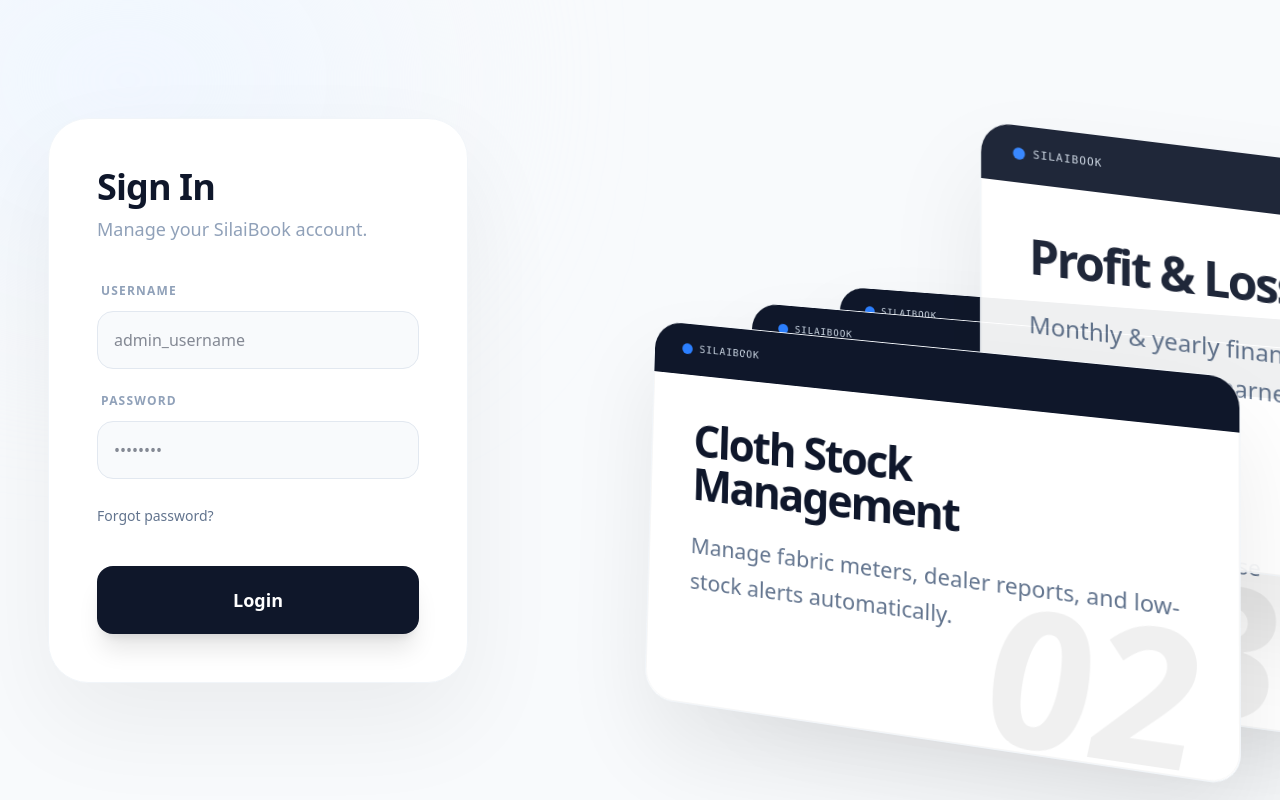
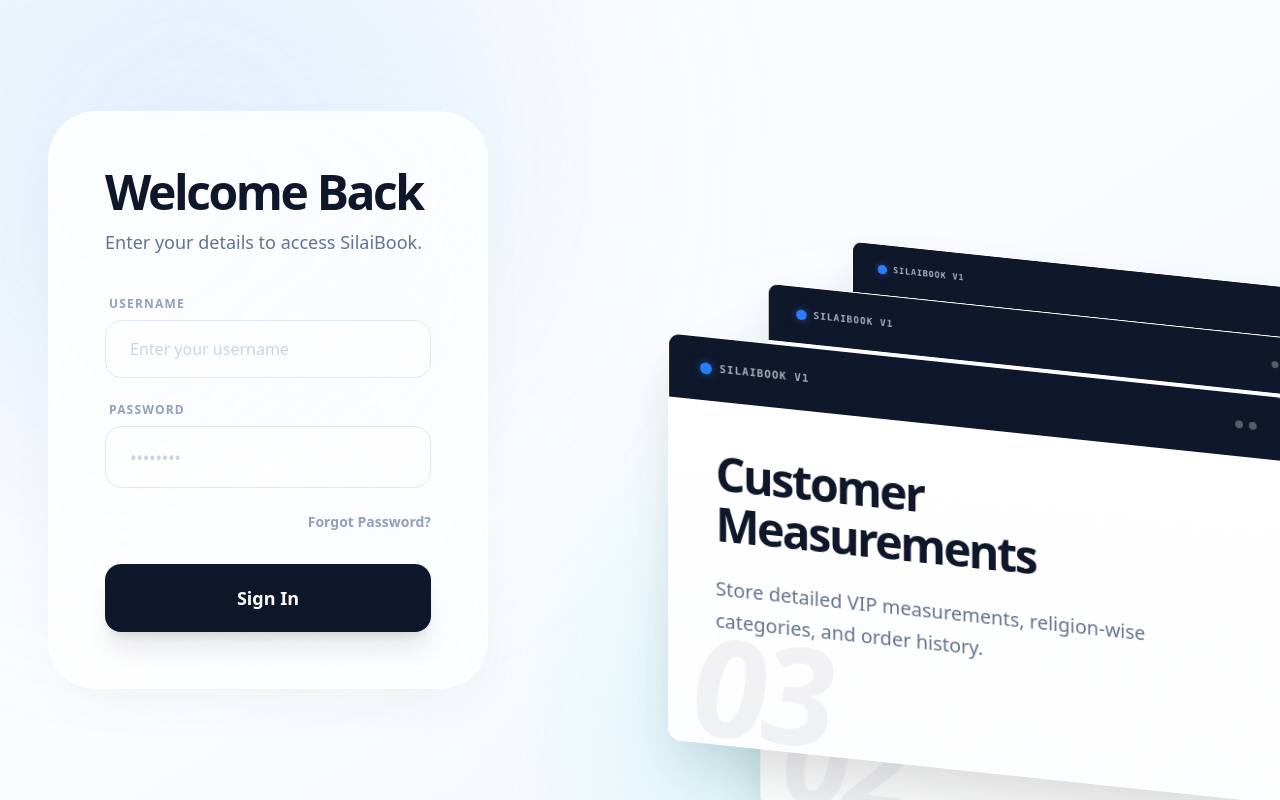
Before and after one commit to ShantanuV2709/SilaiBook, a React (Vite) app in the folder frontend/: page / in a window 1280 px wide. Built offline with nearby package versions, Linux system fonts and the light colour scheme.

Commit message:
Changes in login page UI

```diff
--- a/frontend/src/components/ui/CardSwap.css
+++ b/frontend/src/components/ui/CardSwap.css
@@ -1,51 +1,35 @@
 .card-swap-container {
-  /* Pinning the whole component to bottom-right */
-  position: fixed;
+  position: absolute;
   bottom: 0;
   right: 0;
+  /* transform: translate(25%, 15%); removed to prevents overflow */
+  transform-origin: bottom right;
 
-  /* Large container to allow for card shadows and rotation */
-  width: 700px;
-  height: 500px;
-
-  perspective: 1500px;
+  perspective: 900px;
   overflow: visible;
-  padding: 40px;
-  pointer-events: none; /* Allows clicking login form through empty space */
-
-  display: flex;
-  align-items: flex-end;
-  justify-content: flex-end;
 }
 
 .card {
   position: absolute;
-  /* Anchor specific cards to bottom right of container */
-  bottom: 60px;
-  right: 60px;
-
-  /* Larger Dimensions to match your request */
-  width: 560px;
-  height: 360px;
-
-  border-radius: 32px; /* Smoother, larger corners */
-  background: #ffffff;
-  color: #1a1a1a;
-
-  /* Premium soft shadow */
-  box-shadow: 0 50px 100px rgba(0, 0, 0, 0.08);
+  top: 50%;
+  left: 50%;
+  border-radius: 12px;
+  border: 1px solid #fff;
 
   transform-style: preserve-3d;
-  transition: all 0.7s cubic-bezier(0.2, 1, 0.3, 1);
-  pointer-events: auto; /* Makes cards interactive again */
+  will-change: transform;
+  backface-visibility: hidden;
+  -webkit-backface-visibility: hidden;
 }
 
-/* Subtle border to define the "window" shape */
-.card::after {
-  content: "";
-  position: absolute;
-  inset: 0;
-  border-radius: 32px;
-  border: 1px solid rgba(0,0,0,0.03);
-  pointer-events: none;
+@media (max-width: 768px) {
+  .card-swap-container {
+    transform: scale(0.75) translate(25%, 25%);
+  }
 }
+
+@media (max-width: 480px) {
+  .card-swap-container {
+    transform: scale(0.55) translate(25%, 25%);
+  }
+}
--- a/frontend/src/components/ui/CardSwap.jsx
+++ b/frontend/src/components/ui/CardSwap.jsx
@@ -1,83 +1,78 @@
-import React, {
-  Children,
-  cloneElement,
-  forwardRef,
-  isValidElement,
-  useEffect,
-  useMemo,
-  useRef
-} from "react";
-import gsap from "gsap";
-import "./CardSwap.css";
+import React, { Children, cloneElement, forwardRef, isValidElement, useEffect, useMemo, useRef } from 'react';
+import gsap from 'gsap';
+import './CardSwap.css';
 
-export const Card = forwardRef(({ className = "", ...rest }, ref) => (
-  <div
-    ref={ref}
-    {...rest}
-    className={`card ${className}`.trim()}
-  />
+export const Card = forwardRef(({ customClass, ...rest }, ref) => (
+  <div ref={ref} {...rest} className={`card ${customClass ?? ''} ${rest.className ?? ''}`.trim()} />
 ));
+Card.displayName = 'Card';
 
-Card.displayName = "Card";
-const BASE_Y_OFFSET = 60; // tune: 20–80
-// Shift cards LEFT (-x) and UP (-y) to build the stack from the corner
 const makeSlot = (i, distX, distY, total) => ({
   x: i * distX,
-  y: BASE_Y_OFFSET - i * distY,
-  z: -i * 80,
-
-  rotateY: -14,
-  rotateX: 6 + i * 1.2,
-  rotateZ: -0.6 * i,
-
+  y: -i * distY,
+  z: -i * distX * 1.5,
   zIndex: total - i
 });
-
-
 const placeNow = (el, slot, skew) =>
   gsap.set(el, {
     x: slot.x,
     y: slot.y,
     z: slot.z,
-    // REMOVED -50% centering to keep cards anchored to the bottom-right
-    xPercent: 0,
-    yPercent: 0,
+    xPercent: -50,
+    yPercent: -50,
     skewY: skew,
-    transformOrigin: "bottom right",
+    transformOrigin: 'center center',
     zIndex: slot.zIndex,
     force3D: true
   });
 
 const CardSwap = ({
-  width = 680,
-  height = 440,
-  cardDistance = 80,
-  verticalDistance = 40,
+  width = 500,
+  height = 400,
+  cardDistance = 60,
+  verticalDistance = 70,
   delay = 5000,
-  skewAmount = 2,
+  pauseOnHover = false,
+  onCardClick,
+  skewAmount = 6,
+  easing = 'elastic',
   children
 }) => {
-  const config = {
-    ease: "expo.out", // Smoother "weighty" feel for large cards
-    durDrop: 1.2,
-    durMove: 1.2,
-    durReturn: 1.2,
-    promoteOverlap: 0.8
-  };
+  const config =
+    easing === 'elastic'
+      ? {
+        ease: 'elastic.out(0.6,0.9)',
+        durDrop: 2,
+        durMove: 2,
+        durReturn: 2,
+        promoteOverlap: 0.9,
+        returnDelay: 0.05
+      }
+      : {
+        ease: 'power1.inOut',
+        durDrop: 0.8,
+        durMove: 0.8,
+        durReturn: 0.8,
+        promoteOverlap: 0.45,
+        returnDelay: 0.2
+      };
 
   const childArr = useMemo(() => Children.toArray(children), [children]);
-  const refs = useMemo(() => childArr.map(() => React.createRef()), [childArr.length]);
-  const order = useRef(childArr.map((_, i) => i));
+  const refs = useMemo(
+    () => childArr.map(() => React.createRef()),
+    // eslint-disable-next-line react-hooks/exhaustive-deps
+    [childArr.length]
+  );
+
+  const order = useRef(Array.from({ length: childArr.length }, (_, i) => i));
+
   const tlRef = useRef(null);
   const intervalRef = useRef();
+  const container = useRef(null);
 
   useEffect(() => {
     const total = refs.length;
-
-    // Initial Placement
-    refs.forEach((r, i) =>
-      placeNow(r.current, makeSlot(i, cardDistance, verticalDistance, total), skewAmount)
-    );
+    refs.forEach((r, i) => placeNow(r.current, makeSlot(i, cardDistance, verticalDistance, total), skewAmount));
 
     const swap = () => {
       if (order.current.length < 2) return;
@@ -87,33 +82,49 @@
       const tl = gsap.timeline();
       tlRef.current = tl;
 
-      // 1. Drop the front card down off the screen
       tl.to(elFront, {
-        y: "+=600",
-        opacity: 0,
+        y: '+=500',
         duration: config.durDrop,
-        ease: "power2.in"
+        ease: config.ease
       });
 
-      // 2. Promote the next cards in the stack
-      tl.addLabel("promote", `-=${config.durDrop * config.promoteOverlap}`);
+      tl.addLabel('promote', `-=${config.durDrop * config.promoteOverlap}`);
       rest.forEach((idx, i) => {
+        const el = refs[idx].current;
         const slot = makeSlot(i, cardDistance, verticalDistance, refs.length);
-        tl.set(refs[idx].current, { zIndex: slot.zIndex }, "promote");
+        tl.set(el, { zIndex: slot.zIndex }, 'promote');
         tl.to(
-          refs[idx].current,
-          { ...slot, duration: config.durMove, ease: config.ease },
-          "promote"
+          el,
+          {
+            x: slot.x,
+            y: slot.y,
+            z: slot.z,
+            duration: config.durMove,
+            ease: config.ease
+          },
+          `promote+=${i * 0.15}`
         );
       });
 
-      // 3. Bring the old front card back to the very end of the stack
       const backSlot = makeSlot(refs.length - 1, cardDistance, verticalDistance, refs.length);
-      tl.set(elFront, { zIndex: backSlot.zIndex, opacity: 1 }, "return");
-      tl.fromTo(elFront,
-        { x: backSlot.x + 100, y: backSlot.y - 100 }, // Slide in from the side
-        { ...backSlot, duration: config.durReturn, ease: config.ease },
-        "return"
+      tl.addLabel('return', `promote+=${config.durMove * config.returnDelay}`);
+      tl.call(
+        () => {
+          gsap.set(elFront, { zIndex: backSlot.zIndex });
+        },
+        undefined,
+        'return'
+      );
+      tl.to(
+        elFront,
+        {
+          x: backSlot.x,
+          y: backSlot.y,
+          z: backSlot.z,
+          duration: config.durReturn,
+          ease: config.ease
+        },
+        'return'
       );
 
       tl.call(() => {
@@ -121,20 +132,48 @@
       });
     };
 
-    intervalRef.current = setInterval(swap, delay);
+    swap();
+    intervalRef.current = window.setInterval(swap, delay);
+
+    if (pauseOnHover) {
+      const node = container.current;
+      const pause = () => {
+        tlRef.current?.pause();
+        clearInterval(intervalRef.current);
+      };
+      const resume = () => {
+        tlRef.current?.play();
+        intervalRef.current = window.setInterval(swap, delay);
+      };
+      node.addEventListener('mouseenter', pause);
+      node.addEventListener('mouseleave', resume);
+      return () => {
+        node.removeEventListener('mouseenter', pause);
+        node.removeEventListener('mouseleave', resume);
+        clearInterval(intervalRef.current);
+      };
+    }
     return () => clearInterval(intervalRef.current);
-  }, [cardDistance, verticalDistance, delay, skewAmount]);
+    // eslint-disable-next-line react-hooks/exhaustive-deps
+  }, [cardDistance, verticalDistance, delay, pauseOnHover, skewAmount, easing]);
+
+  const rendered = childArr.map((child, i) =>
+    isValidElement(child)
+      ? cloneElement(child, {
+        key: i,
+        ref: refs[i],
+        style: { width, height, ...(child.props.style ?? {}) },
+        onClick: e => {
+          child.props.onClick?.(e);
+          onCardClick?.(i);
+        }
+      })
+      : child
+  );
 
   return (
-    <div className="card-swap-container">
-      {childArr.map((child, i) =>
-        isValidElement(child)
-          ? cloneElement(child, {
-              ref: refs[i],
-              style: { width, height, ...(child.props.style ?? {}) }
-            })
-          : child
-      )}
+    <div ref={container} className="card-swap-container" style={{ width, height }}>
+      {rendered}
     </div>
   );
 };
--- a/frontend/src/pages/Login.jsx
+++ b/frontend/src/pages/Login.jsx
@@ -18,7 +18,8 @@
   const [showForgot, setShowForgot] = useState(false);
 
 
-  const handleLogin = async () => {
+  const handleLogin = async (e) => {
+    e?.preventDefault();
     try {
       const res = await api.post("/auth/login", { username, password });
       localStorage.setItem("token", res.data.access_token);
@@ -29,86 +30,125 @@
   };
 
   return (
-    <div className="min-h-screen bg-[#f8fafc] font-sans flex items-center overflow-hidden relative">
-      {/* Background decoration to match SilaiBook aesthetic */}
-      <div className="absolute top-[-10%] left-[-10%] w-[40%] h-[40%] bg-blue-50 rounded-full blur-[120px] pointer-events-none" />
+    <div className="min-h-screen bg-gradient-to-br from-slate-50 via-blue-50/30 to-slate-100 font-sans flex items-center overflow-hidden relative selection:bg-blue-500/30">
 
-      <div className="w-full max-w-7xl mx-auto grid grid-cols-1 md:grid-cols-2 gap-32 px-12 items-center relative">
+      {/* Abstract Background Shapes */}
+      <div className="absolute top-[-20%] left-[-10%] w-[50vw] h-[50vw] bg-blue-200/40 rounded-full blur-[120px] pointer-events-none mix-blend-multiply animate-pulse" />
+      <div className="absolute bottom-[-20%] right-[10%] w-[40vw] h-[40vw] bg-cyan-200/40 rounded-full blur-[100px] pointer-events-none mix-blend-multiply" />
+
+      <div className="w-full max-w-7xl mx-auto grid grid-cols-1 md:grid-cols-2 gap-12 px-8 lg:px-12 items-center relative z-10">
 
         {/* LEFT — LOGIN FORM */}
-        <div className="flex justify-start z-20">
-          <div className="w-full max-w-[420px] bg-white rounded-[40px] p-12 shadow-[0_40px_100px_rgba(0,0,0,0.06)] border border-slate-100">
-            <h1 className="text-4xl font-black text-slate-900 mb-2 tracking-tight">Sign In</h1>
-            <p className="text-slate-400 mb-10 text-lg">Manage your SilaiBook account.</p>
+        <div className="flex justify-start w-full">
+          <div className="w-full max-w-[440px] backdrop-blur-2xl bg-white/70 rounded-[3rem] p-10 md:p-14 shadow-[0_20px_60px_-15px_rgba(0,0,0,0.05)] border border-white/60 relative overflow-hidden group">
 
-            {error && <p className="text-red-500 mb-4 font-semibold text-sm">{error}</p>}
+            {/* Subtle gloss effect */}
+            <div className="absolute inset-0 bg-gradient-to-br from-white/80 to-transparent pointer-events-none" />
 
-            <div className="space-y-6">
-              <div>
-                <label className="block text-xs font-bold text-slate-400 uppercase tracking-widest mb-3 ml-1">Username</label>
+            <div className="relative z-10">
+              <div className="mb-10">
+                <h1 className="text-4xl md:text-5xl font-black text-slate-900 mb-3 tracking-tighter">
+                  Welcome Back
+                </h1>
+                <p className="text-slate-500 text-lg font-medium">
+                  Enter your details to access SilaiBook.
+                </p>
+              </div>
+
+              {error && (
+                <div className="mb-6 p-4 bg-red-50 border border-red-100 text-red-600 rounded-2xl text-sm font-semibold flex items-center gap-2 animate-in fade-in slide-in-from-top-2">
+                  <span className="w-2 h-2 rounded-full bg-red-500" />
+                  {error}
+                </div>
+              )}
+
+              <form onSubmit={handleLogin} className="space-y-6">
+                <div className="group/input">
+                  <label className="block text-xs font-bold text-slate-400 uppercase tracking-widest mb-2 ml-1 group-focus-within/input:text-blue-600 transition-colors">
+                    Username
+                  </label>
                   <input
-                  className="w-full p-4 bg-slate-50 border border-slate-200 rounded-2xl focus:bg-white focus:ring-2 focus:ring-slate-900 transition-all outline-none text-slate-900"
-                  placeholder="admin_username"
+                    className="w-full px-6 py-4 bg-white/60 border border-slate-200 rounded-2xl focus:bg-white focus:border-blue-500 focus:ring-4 focus:ring-blue-500/10 transition-all outline-none text-slate-900 placeholder:text-slate-300 font-medium"
+                    placeholder="Enter your username"
+                    value={username}
                     onChange={(e) => setUsername(e.target.value)}
                   />
                 </div>
 
-              <div>
-                <label className="block text-xs font-bold text-slate-400 uppercase tracking-widest mb-3 ml-1">Password</label>
+                <div className="group/input">
+                  <label className="block text-xs font-bold text-slate-400 uppercase tracking-widest mb-2 ml-1 group-focus-within/input:text-blue-600 transition-colors">
+                    Password
+                  </label>
+                  <div className="relative">
                     <input
                       type="password"
-                  className="w-full p-4 bg-slate-50 border border-slate-200 rounded-2xl focus:bg-white focus:ring-2 focus:ring-slate-900 transition-all outline-none text-slate-900"
+                      className="w-full px-6 py-4 bg-white/60 border border-slate-200 rounded-2xl focus:bg-white focus:border-blue-500 focus:ring-4 focus:ring-blue-500/10 transition-all outline-none text-slate-900 placeholder:text-slate-300 font-medium font-sans text-lg tracking-tight"
                       placeholder="••••••••"
+                      value={password}
                       onChange={(e) => setPassword(e.target.value)}
                     />
                   </div>
+                </div>
+
+                <div className="flex items-center justify-end">
                   <button
                     type="button"
                     onClick={() => setShowForgot(true)}
-                className="text-sm text-slate-500 hover:text-slate-900 transition text-left"
+                    className="text-sm font-semibold text-slate-400 hover:text-blue-600 transition-colors"
                   >
-                Forgot password?
+                    Forgot Password?
                   </button>
+                </div>
 
                 <button
-                onClick={handleLogin}
-                className="w-full bg-[#0f172a] text-white py-5 rounded-2xl font-bold text-lg hover:bg-black transition-all shadow-xl active:scale-[0.98] mt-4"
+                  type="submit"
+                  className="w-full bg-slate-900 hover:bg-blue-600 text-white py-5 rounded-2xl font-bold text-lg transition-all shadow-xl shadow-slate-900/10 hover:shadow-blue-600/20 active:scale-[0.98] mt-2 relative overflow-hidden"
                 >
-                Login
+                  <span className="relative z-10">Sign In</span>
                 </button>
+              </form>
             </div>
           </div>
         </div>
 
-        {/* RIGHT — THE CARDS */}
-        <div className="hidden md:block">
+        {/* RIGHT — HIDDEN (Layout Spacer for CardSwap) */}
+        <div className="hidden md:block" />
+      </div>
+
+      {/* FLOATING CARDS — BOTTOM RIGHT */}
+      <div className="hidden md:block absolute bottom-0 right-0 z-0 pointer-events-none translate-y-0 translate-x-0 pr-12 pb-12">
+        <div className="pointer-events-auto">
           <CardSwap
-            width={640}         // Enlarged Width
-            height={420}        // Enlarged Height
-            cardDistance={100}  // Spacing for the stack
-            verticalDistance={40}
-            skewAmount={7}      // Higher value makes the "opposite face" more visible
+            width={640}
+            height={420}
+            cardDistance={60}
+            verticalDistance={70}
             delay={5000}
+            pauseOnHover={false}
           >
             {cards.map((c, i) => (
-              <Card key={i} className="bg-white border border-slate-100 overflow-hidden">
+              <Card key={i} className="bg-white border border-slate-100 overflow-hidden shadow-[0_30px_60px_-10px_rgba(0,0,0,0.15)]">
                 {/* Header matching your reference image */}
-                <div className="bg-[#0f172a] px-8 py-5 flex items-center justify-between">
+                <div className="bg-[#0f172a] px-8 py-6 flex items-center justify-between">
                   <div className="flex gap-2 items-center">
-                    <div className="w-3 h-3 rounded-full bg-blue-500" />
-                    <span className="text-[11px] text-slate-300 font-mono uppercase tracking-widest">
-                      SilaiBook
+                    <div className="w-3 h-3 rounded-full bg-blue-500 shadow-[0_0_10px_rgba(59,130,246,0.5)]" />
+                    <span className="text-[11px] text-slate-300 font-mono uppercase tracking-widest font-semibold opacity-80">
+                      SilaiBook V1
                     </span>
+                  </div>
+                  <div className="flex gap-1.5 opacity-30">
+                    <div className="w-2 h-2 rounded-full bg-white" />
+                    <div className="w-2 h-2 rounded-full bg-white" />
                   </div>
                 </div>
 
                 {/* Content area [cite: 3] */}
-                <div className="p-12 relative h-full flex flex-col justify-start">
-                  <h3 className="text-5xl font-black text-slate-900 mb-6 tracking-tighter">{c.title}</h3>
-                  <p className="text-slate-500 text-2xl leading-relaxed font-medium">{c.description}</p>
+                <div className="p-12 relative h-full flex flex-col justify-start bg-gradient-to-b from-white to-slate-50/50">
+                  <h3 className="text-5xl font-black text-slate-900 mb-6 tracking-tighter leading-[1.1]">{c.title}</h3>
+                  <p className="text-slate-500 text-xl leading-relaxed font-medium max-w-[90%]">{c.description}</p>
 
                   {/* Large Watermark Number */}
-                  <div className="absolute bottom-[-10px] right-10 text-[200px] font-black text-black/6 select-none italic">
+                  <div className="absolute bottom-14 left-6 text-[140px] font-black text-slate-900/5 select-none italic tracking-tighter leading-none">
                     {c.id}
                   </div>
                 </div>
@@ -116,7 +156,6 @@
             ))}
           </CardSwap>
         </div>
-
       </div>
 
       {showForgot && <ForgotPasswordModal onClose={() => setShowForgot(false)} />}
```
Lines whose indentation alone changed are shown as unchanged.
